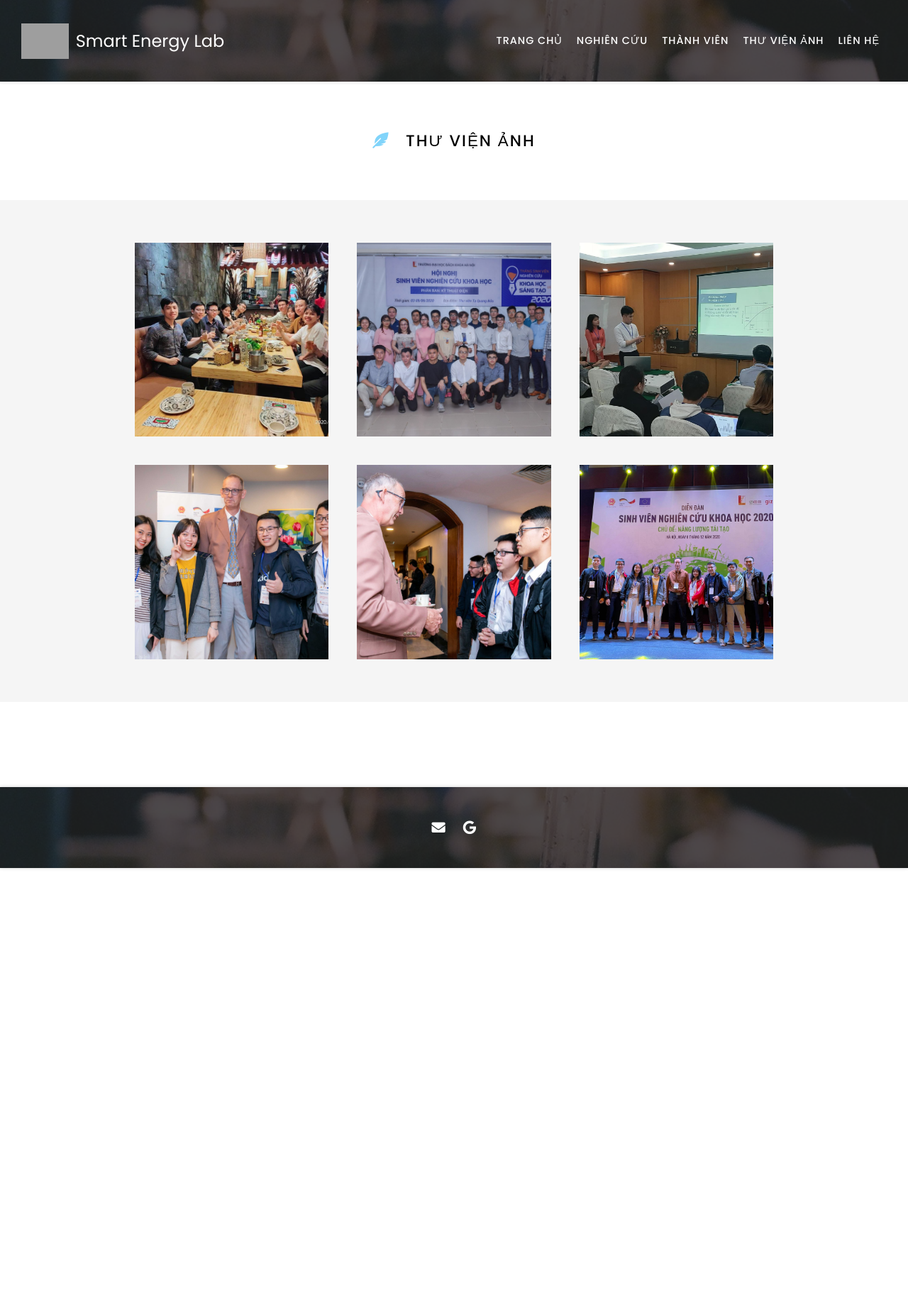
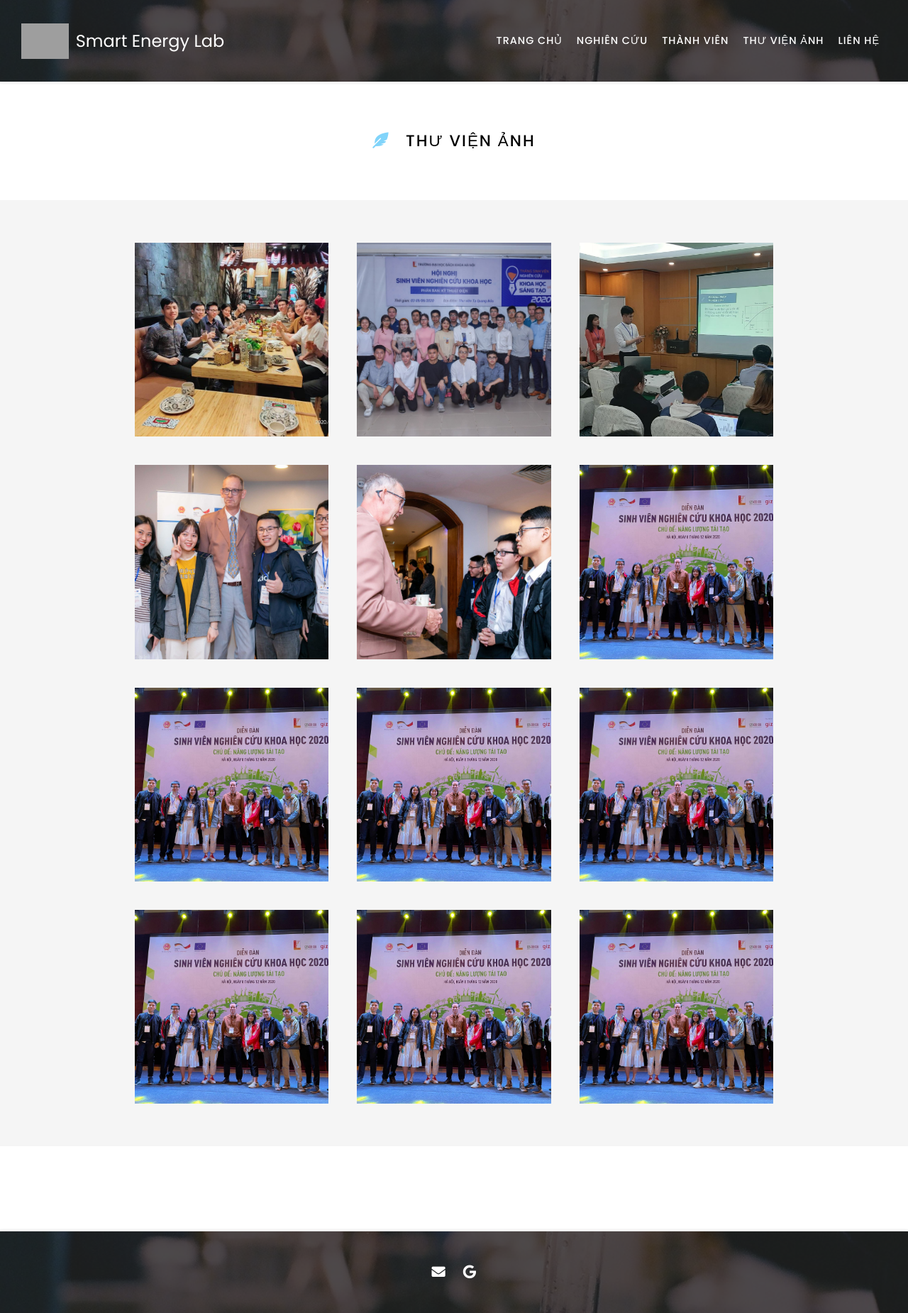
Before and after one commit to selabhust/home, a Jekyll site: the page built from album/index.md, in a window 1280 px wide. Shown: the whole page at 71% size. Built offline with Jekyll 4.4.1, drawn with Linux system fonts in a browser that asks for light colours; nearby versions of some CDN libraries; before the commit the page ends 1223 px from its top, so only the background shows below that; grey boxes are pictures that could not be loaded.

Commit message:
update ablum

```diff
--- a/album/index.md
+++ b/album/index.md
@@ -22,6 +22,19 @@ image4="images/funding4.jpg" link4="/images/funding4.jpg" tooltip4="Cool Foundat
 
 image5="images/funding9.jpg" link5="/images/funding9.jpg" tooltip5="Cool Institute"
 
-image6="images/funding7.jpg" link6="images/funding7.jpg" tooltip6="Cool Initiative" %}
+image6="images/funding7.jpg" link6="images/funding7.jpg" tooltip6="Cool Initiative"
+
+image7="images/funding7.jpg" link6="images/funding7.jpg" tooltip6="Cool Initiative"
+
+image8="images/funding7.jpg" link6="images/funding7.jpg" tooltip6="Cool Initiative"
+
+image9="images/funding7.jpg" link6="images/funding7.jpg" tooltip6="Cool Initiative"
+
+image10="images/funding7.jpg" link6="images/funding7.jpg" tooltip6="Cool Initiative"
+
+image11="images/funding7.jpg" link6="images/funding7.jpg" tooltip6="Cool Initiative"
+
+image12="images/funding7.jpg" link6="images/funding7.jpg" tooltip6="Cool Initiative"
+ %}
 
 {% include section.html %}
```
